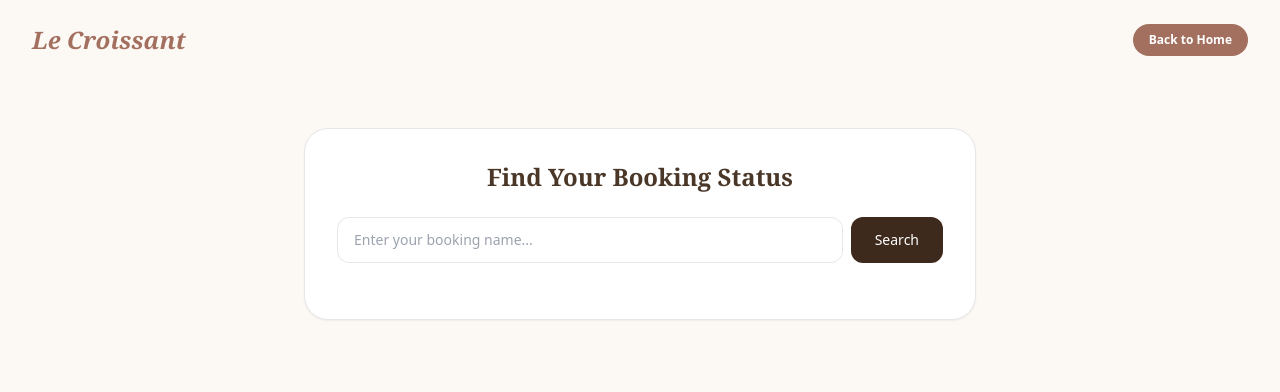
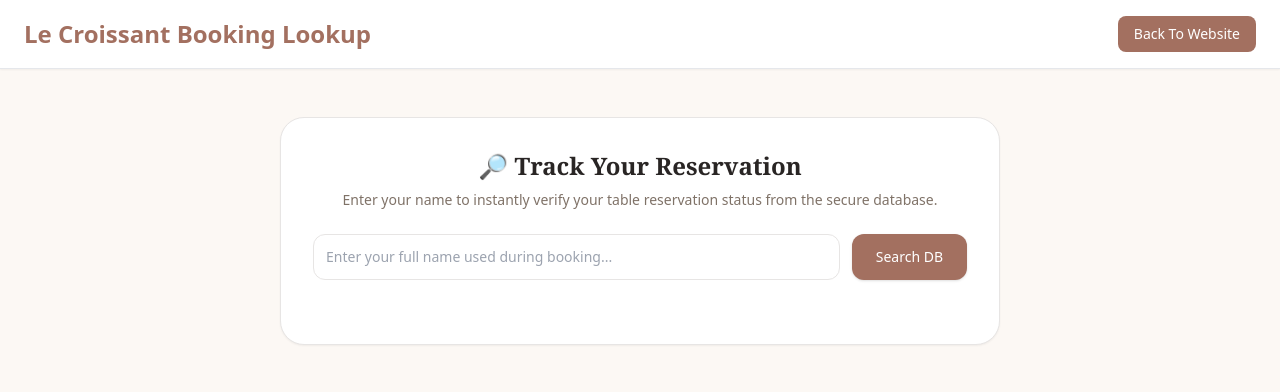
Before and after one commit to Falakshekh/le-croissant-cafe, a Flask app: page /bookings in a window 1280 px wide. Shown: the top 392 px of the page. Run offline with Flask 3, Linux system fonts and the light colour scheme; some libraries are stand-ins or nearby versions.

Commit message:
Fix double button, check booking, and add about contact section

```diff
--- a/app.py
+++ b/app.py
@@ -1,10 +1,13 @@
 import sqlite3
+import os
 from flask import Flask, render_template, request, jsonify
 from flask_cors import CORS
 from AI import ai_menu_suggestor, train_and_predict_occupancy
 
 app = Flask(__name__)
 CORS(app)
+
+DB_PATH = 'cafe_database.db'
 
 # 1. PAGES ROUTES
 @app.route('/')
@@ -49,7 +52,7 @@ def book_api():
     if not all([name, seat, date, time]):
         return jsonify({"status": "error", "message": "Missing fields"}), 400
 
-    conn = sqlite3.connect('cafe_database.db')
+    conn = sqlite3.connect(DB_PATH)
     cursor = conn.cursor()
     cursor.execute("INSERT INTO bookings (customer_name, seat_number, booking_date, booking_time) VALUES (?, ?, ?, ?)",
                    (name, seat, date, time))
@@ -65,14 +68,14 @@ def order_rating_api():
     name = data.get('name')
     items = data.get('items')
     rating = data.get('rating')
-    checkout = data.get('checkout') # Kab gaya data
+    checkout = data.get('checkout')
 
     if not all([name, items, rating, checkout]):
         return jsonify({"status": "error", "message": "All fields required"}), 400
 
-    conn = sqlite3.connect('cafe_database.db')
+    conn = sqlite3.connect(DB_PATH)
     cursor = conn.cursor()
-    cursor.execute("INSERT INTO orders (customer_name, order_items, rating, check_out_time) VALUES (?, ?, ?, ?)",
+    cursor.execute("INSERT INTO orders (customer_name, items_ordered, rating, check_out_time) VALUES (?, ?, ?, ?)",
                    (name, items, int(rating), checkout))
     conn.commit()
     conn.close()
@@ -91,15 +94,15 @@ def predict_api():
 # 6. API: SECURE OWNER DASHBOARD REALDATA (SQL Fetch)
 @app.route('/api/admin/dashboard', methods=['GET'])
 def admin_dashboard_api():
-    conn = sqlite3.connect('cafe_database.db')
+    conn = sqlite3.connect(DB_PATH)
     cursor = conn.cursor()
 
     # Fetch Bookings data (Kon Aaya)
-    cursor.execute("SELECT id, customer_name, seat_number, booking_date, booking_time FROM bookings ORDER BY id DESC")
+    cursor.execute("SELECT id, customer_name, seat_number, booking_date, booking_time FROM bookings")
     bookings = cursor.fetchall()
 
-    # Fetch Orders, Ratings & Checkout data (Kya khaya, Kab gya, Rating)
-    cursor.execute("SELECT id, customer_name, order_items, rating, check_out_time FROM orders ORDER BY id DESC")
+    # Fetch Orders/Exit/Rating data (Kya khaya, Kitna rating, Kab gaya)
+    cursor.execute("SELECT id, customer_name, items_ordered, rating, check_out_time FROM orders")
     orders = cursor.fetchall()
 
     conn.close()
@@ -109,5 +112,23 @@ def admin_dashboard_api():
         "orders": orders
     })
 
+# 7. API: CUSTOMER CHECK BOOKING BY NAME
+@app.route('/api/check-booking', methods=['POST'])
+def check_booking_api():
+    data = request.json
+    name = data.get('name', '').strip()
+    if not name:
+        return jsonify({"status": "error", "message": "Name is required"}), 400
+
+    conn = sqlite3.connect(DB_PATH)
+    cursor = conn.cursor()
+    cursor.execute("SELECT seat_number, booking_date, booking_time FROM bookings WHERE customer_name LIKE ?", (f"%{name}%",))
+    rows = cursor.fetchall()
+    conn.close()
+
+    results = [{"seat": r[0], "date": r[1], "time": r[2]} for r in rows]
+    return jsonify({"status": "success", "data": results})
+
 if __name__ == '__main__':
-    app.run(debug=True, port=5000)
+    port = int(os.environ.get("PORT", 5000))
+    app.run(host='0.0.0.0', port=port)
--- a/requirements.txt
+++ b/requirements.txt
@@ -2,4 +2,3 @@ Flask==3.0.2
 Flask-CORS==4.0.0
 gunicorn==21.2.0
 scikit-learn
-gunicorn
--- a/steps.txt
+++ b/steps.txt
@@ -1,4 +1,4 @@
-Technologies Used::
+"""Technologies Used::
 Frontend: HTML5, CSS3 (for the luxury dark and gold café theme), and JavaScript Fetch API to handle asynchronous requests without reloading the page.
 Backend Framework: Python with Flask (Micro-framework chosen for its lightweight architecture and easy API routing).
 Production Server: Gunicorn (to run the Flask app stably on the cloud environment).
@@ -31,3 +31,4 @@ Step 2 (Backend AI & Math Logic): Built the keyword parsing system for custom su
 Step 3 (Flask API Connection): Integrated the Python scripts with a Flask server framework and developed back-end routes to securely read and write JSON data payload packages.
 Step 4 (Frontend UI and Fetch Integration): Designed responsive frontend screens and linked them to the server endpoints using vanilla JavaScript fetch() promises, ensuring the UI updates data dynamically.
 Step 5 (Production Deployment): Added dependencies into a requirements.txt file, specified runtime parameters inside a web Procfile, pushed the source code repository to GitHub, and hosted the final running application online on the Render cloud hosting platform.
+"""
--- a/templates/bookings.html
+++ b/templates/bookings.html
@@ -3,50 +3,93 @@
 <head>
     <meta charset="UTF-8">
     <meta name="viewport" content="width=device-width, initial-scale=1.0">
-    <title>Le Croissant | Check Bookings</title>
+    <title>Le Croissant - Verify Your Booking</title>
     <script src="https://cdn.tailwindcss.com"></script>
     <style>
-        body { background-color:#fcf8f4; color:#4a3728; }
-        .bg-premium { background-color:#a37060; }
-        .text-premium { color:#a37060; }
+        body{ background-color:#fcf8f4; color:#4a3728; }
+        .bg-premium{ background-color:#a37060; }
+        .text-premium{ color:#a37060; }
     </style>
 </head>
 <body class="font-sans antialiased">
-    <nav class="max-w-7xl mx-auto px-8 py-6 flex justify-between items-center">
-        <div class="text-2xl font-serif italic font-bold text-premium">Le Croissant</div>
-        <a href="/" class="bg-premium text-white px-4 py-2 rounded-full text-xs font-semibold">Back to Home</a>
+
+    <nav class="bg-white shadow-sm border-b">
+        <div class="max-w-7xl mx-auto px-6 py-4 flex justify-between items-center">
+            <h1 class="text-2xl font-bold text-premium">Le Croissant Booking Lookup</h1>
+            <a href="/" class="bg-premium text-white px-4 py-2 rounded-lg text-sm font-medium">Back To Website</a>
+        </div>
     </nav>
-    <div class="max-w-2xl mx-auto my-12 p-8 bg-white rounded-3xl border shadow-sm">
-        <h2 class="text-2xl font-serif font-bold text-center mb-6">Find Your Booking Status</h2>
-        <div class="flex gap-2 mb-6">
-            <input id="search-name" type="text" placeholder="Enter your booking name..." class="flex-1 border px-4 py-3 rounded-xl text-sm focus:outline-none">
-            <button onclick="checkMyBooking()" class="bg-[#3d2a1d] text-white px-6 py-3 rounded-xl text-sm font-medium">Search</button>
+
+    <div class="max-w-3xl mx-auto px-6 py-12">
+        <div class="bg-white p-8 rounded-3xl shadow-sm border border-stone-200">
+            <h2 class="text-2xl font-serif font-bold text-stone-800 mb-2 text-center">🔎 Track Your Reservation</h2>
+            <p class="text-sm opacity-70 text-center mb-6">Enter your name to instantly verify your table reservation status from the secure database.</p>
+
+            <div class="flex gap-3 mb-8">
+                <input id="search-name" type="text" placeholder="Enter your full name used during booking..." class="flex-1 border border-stone-200 p-3 rounded-xl text-sm focus:outline-none focus:border-premium">
+                <button onclick="checkMyBooking()" class="bg-premium text-white px-6 py-3 rounded-xl font-medium text-sm shadow hover:bg-opacity-95 transition">Search DB</button>
+            </div>
+
+            <div id="results-container" class="hidden">
+                <h3 class="text-sm font-bold uppercase tracking-wider text-premium mb-3">Live Records Matched:</h3>
+                <div class="overflow-x-auto">
+                    <table class="w-full text-left text-sm border-t">
+                        <thead>
+                            <tr class="border-b opacity-70">
+                                <th class="py-3">Seat / Allocated Space</th>
+                                <th class="py-3">Date</th>
+                                <th class="py-3">In-Time Slot</th>
+                            </tr>
+                        </thead>
+                        <tbody id="booking-results-rows"></tbody>
+                    </table>
+                </div>
+            </div>
+            <div id="no-results" class="hidden text-center text-sm text-red-500 font-medium py-4">
+                ❌ No reservations found for this name. Please verify the spelling or book a new slot.
+            </div>
         </div>
-        <div id="booking-results" class="space-y-4"></div>
     </div>
+
     <script>
         async function checkMyBooking() {
-            const name = document.getElementById("search-name").value.trim();
-            const resultsBox = document.getElementById("booking-results");
-            if(!name) return;
-            resultsBox.innerHTML = "<p class='text-center opacity-50 text-sm'>Searching secure SQL Server...</p>";
+            const nameInput = document.getElementById("search-name").value;
+            const container = document.getElementById("results-container");
+            const noResults = document.getElementById("no-results");
+            const tbody = document.getElementById("booking-results-rows");
+
+            if(!nameInput.strip) {
+                if(nameInput === "") return;
+            }
+
             try {
-                const res = await fetch("/api/admin/dashboard");
-                const data = await res.json();
-                const userBookings = data.bookings.filter(b => b[1].toLowerCase().includes(name.toLowerCase()));
-                resultsBox.innerHTML = "";
-                if(userBookings.length === 0) {
-                    resultsBox.innerHTML = `<div class='p-3 bg-red-50 text-red-600 rounded-xl text-center text-xs'>No entry found.</div>`;
-                    return;
+                const res = await fetch("/api/check-booking", {
+                    method: "POST",
+                    headers: { "Content-Type": "application/json" },
+                    body: JSON.stringify({ name: nameInput })
+                });
+                const result = await res.json();
+
+                tbody.innerHTML = "";
+                if(result.status === "success" && result.data.length > 0) {
+                    container.classList.remove("hidden");
+                    noResults.classList.add("hidden");
+
+                    result.data.forEach(r => {
+                        tbody.innerHTML += `
+                        <tr class="border-b hover:bg-stone-50">
+                            <td class="py-3 font-medium"><span class="bg-stone-100 text-premium px-2 py-0.5 rounded text-xs font-bold">Table ${r.seat}</span></td>
+                            <td class="py-3 opacity-80">${r.date}</td>
+                            <td class="py-3 opacity-80 font-medium text-stone-700">${r.time}</td>
+                        </tr>`;
+                    });
+                } else {
+                    container.classList.add("hidden");
+                    noResults.classList.remove("hidden");
                 }
-                userBookings.forEach(b => {
-                    resultsBox.innerHTML += `
-                        <div class="p-4 bg-stone-50 rounded-xl border flex justify-between items-center text-sm">
-                            <div><span class="bg-green-100 text-green-800 text-xs px-2 py-0.5 rounded-full font-bold">Confirmed ✅</span><h4 class="font-bold mt-1">${b[1]}</h4><p class="text-xs opacity-60">Date: ${b[3]} | Time: ${b[4]}</p></div>
-                            <span class="text-lg font-bold text-premium font-serif">Table ${b[2]}</span>
-                        </div>`;
-                });
-            } catch (err) { resultsBox.innerHTML = "<p class='text-sm text-red-500'>Connection error.</p>"; }
+            } catch (err) {
+                alert("Database communication failure.");
+            }
         }
     </script>
 </body>
```
Also changed, not shown: AI.py (+1 -20 lines), init_db.py (+9 -12 lines), templates/index.html (+32 -0 lines), cafe_database.db, templates/admin.html (line endings or trailing spaces).
